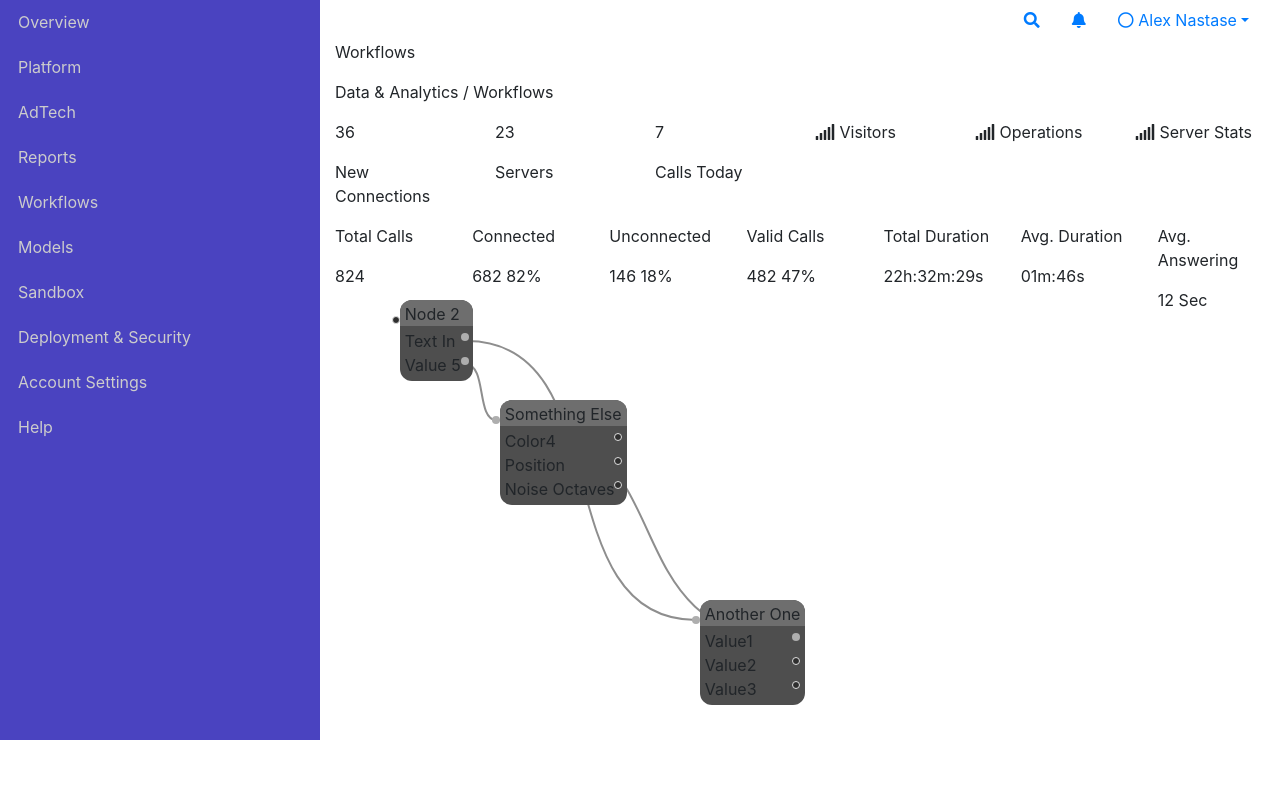
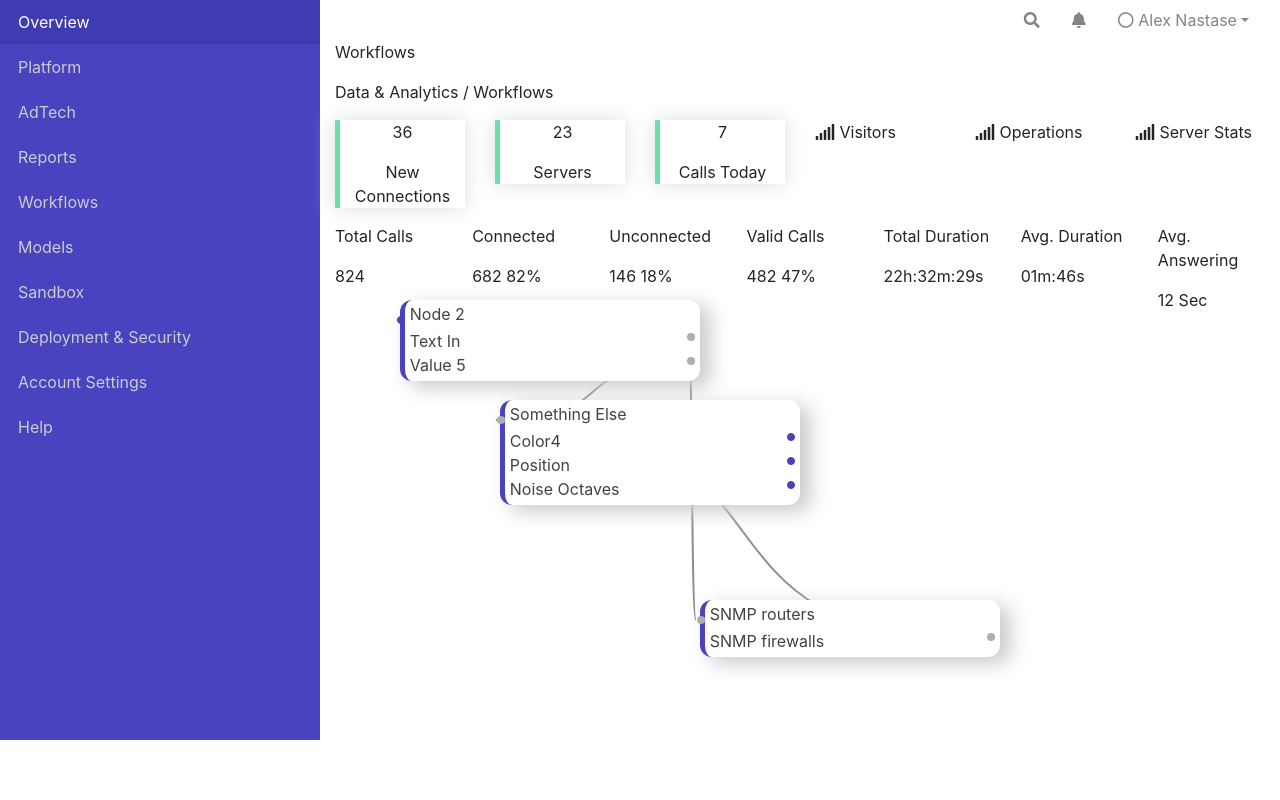
Before and after one commit to crowdbotics-users/Nubix-Dashboard, a PHP site: page /index.html in a window 1280 px wide. Run offline with PHP 8.4, Linux system fonts and the light colour scheme; some libraries are stand-ins or nearby versions.

Commit message:
More styling

```diff
--- /dev/null
+++ b/css/_variables.scss
@@ -0,0 +1,8 @@
+// COLORS
+
+$white: #ffffff;
+$purple: #4a43c0;
+$purple-hover: #413bb2;
+$light-gray: #848484;
+$strong-gray: #424242;
+$green: #69e0a6;
--- a/css/style.css
+++ b/css/style.css
@@ -27,27 +27,44 @@
   text-decoration: none;
   color: white; }
 
+.main-content ul li a {
+  color: #848484; }
+
+.chart-info {
+  text-align: center;
+  border-left: 5px solid #69e0a6;
+  -webkit-box-shadow: 0px 0px 19px 1px #e0e0e0;
+  -moz-box-shadow: 0px 0px 19px 1px #e0e0e0;
+  box-shadow: 0px 0px 19px 1px #e0e0e0; }
+
 .node:before {
   content: attr(title) " ";
   display: block;
   border-top-left-radius: .75em;
   border-top-right-radius: .75em;
-  background-color: #6e6e6e;
+  background-color: #ffffff;
+  color: #424242;
   padding: 0.1em .3em 0em;
   margin: -.1em -.3em 0.2em; }
 
 .node {
-  background-color: #4e4e4e;
+  width: 300px;
+  background-color: #ffffff;
+  color: #424242;
+  border-left: 5px solid #4a43c0;
   border-radius: .75em;
   display: inline-block;
   padding: 0.1em .3em .25em;
-  position: absolute; }
+  position: absolute;
+  -webkit-box-shadow: 10px 6px 19px 1px #cccccc;
+  -moz-box-shadow: 10px 6px 19px 1px #cccccc;
+  box-shadow: 10px 6px 19px 1px #cccccc; }
 
 .output,
 .connection:after {
   position: absolute;
-  border: solid 1px #dedede;
-  background-color: #2e2e2e;
+  border: solid 1px #413bb2;
+  background-color: #4a43c0;
   width: 0.5em;
   height: 0.5em;
   border-radius: 0.5em; }
@@ -59,7 +76,7 @@
 
 .node > .output:hover,
 .connection:hover:after {
-  border-color: red; }
+  border-color: #413bb2; }
 
 .output {
   left: -.5em;
@@ -79,6 +96,7 @@
 
 svg {
   position: absolute;
+  z-index: -1;
   width: 100%;
   height: 100%; }
 
--- a/css/style.scss
+++ b/css/style.scss
@@ -1,10 +1,12 @@
+@import "variables";
+
 .parent-nav {
   margin:0;
   padding:0;
 }
 .navbar-primary {
   height:740px;
-  background-color: #4a43c0;
+  background-color: $purple;
   -webkit-transition: all 0.1s ease-in-out;
   -moz-transition: all 0.1s ease-in-out;
   transition: all 0.1s ease-in-out;
@@ -21,14 +23,26 @@
   display: block;
   padding: 10px 18px;
   text-align: left;
-  border-bottom:solid 1px #4a43c0;
+  border-bottom:solid 1px $purple;
   color: #ccc;
 }
 
 .navbar-primary-menu li a:hover {
-  background-color: #413bb2;
+  background-color: $purple-hover;
   text-decoration: none;
   color: white;
+}
+
+.main-content ul li a{
+  color: $light-gray;
+}
+
+.chart-info {
+  text-align: center;
+  border-left: 5px solid $green;
+  -webkit-box-shadow: 0px 0px 19px 1px rgba(224,224,224,1);
+  -moz-box-shadow: 0px 0px 19px 1px rgba(224,224,224,1);
+  box-shadow: 0px 0px 19px 1px rgba(224,224,224,1);
 }
 
 
@@ -37,22 +51,29 @@
   display: block;
   border-top-left-radius:.75em;
   border-top-right-radius:.75em;
-  background-color:#6e6e6e;
+  background-color:$white;
+  color: $strong-gray;
   padding:0.1em .3em 0em;
   margin:-.1em -.3em 0.2em;
 }
 .node{
-  background-color: #4e4e4e;
+  width: 300px;
+  background-color: $white;
+  color: $strong-gray;
+  border-left: 5px solid $purple;
   border-radius: .75em;
   display: inline-block;
   padding:0.1em .3em .25em;
   position:absolute;
+  -webkit-box-shadow: 10px 6px 19px 1px rgba(204,204,204,1);
+  -moz-box-shadow: 10px 6px 19px 1px rgba(204,204,204,1);
+  box-shadow: 10px 6px 19px 1px rgba(204,204,204,1);
 }
 .output,
 .connection:after{
   position:absolute;
-  border:solid 1px #dedede;
-  background-color:#2e2e2e;
+  border:solid 1px $purple-hover;
+  background-color:$purple;
   width:0.5em;
   height:0.5em;
   border-radius:0.5em;
@@ -64,7 +85,7 @@
 }
 .node > .output:hover,
 .connection:hover:after{
-  border-color:red;
+  border-color:$purple-hover;
 }
 .output{
   left: -.5em;
@@ -84,6 +105,7 @@
 }
 svg{
   position:absolute;
+  z-index: -1;
   width:100%;
   height:100%;
 }
--- a/index.html
+++ b/index.html
@@ -55,17 +55,23 @@
           <p>Workflows</p>
           <p>Data & Analytics / Workflows</p>
         <div class="row">
-          <div class="col-lg-2">
+          <div class="col">
+            <div class="chart-info">
               <p>36</p>
               <p>New Connections</p>
             </div>
-          <div class="col-lg-2">
+          </div>
+          <div class="col">
+            <div class="chart-info">
               <p>23</p>
               <p>Servers</p>
             </div>
-          <div class="col-lg-2">
+          </div>
+          <div class="col">
+            <div class="chart-info">
               <p>7</p>
               <p>Calls Today</p>
+            </div>
           </div>
           <div class="col-lg-6">
             <div class="row">
--- a/js/app.js
+++ b/js/app.js
@@ -271,10 +271,8 @@ Node.prototype.initUI = function(){
 // ========
 
 // Node 1
-var node = new Node('Another One');
-node.addInput('Value1');
-node.addInput('Value2');
-node.addInput('Value3');
+var node = new Node('SNMP routers');
+node.addInput('SNMP firewalls');
 
 // Node 2
 var node2 = new Node('Node 2');
```
Also changed, not shown: 1 other file. Lines whose indentation alone changed are shown as unchanged.
